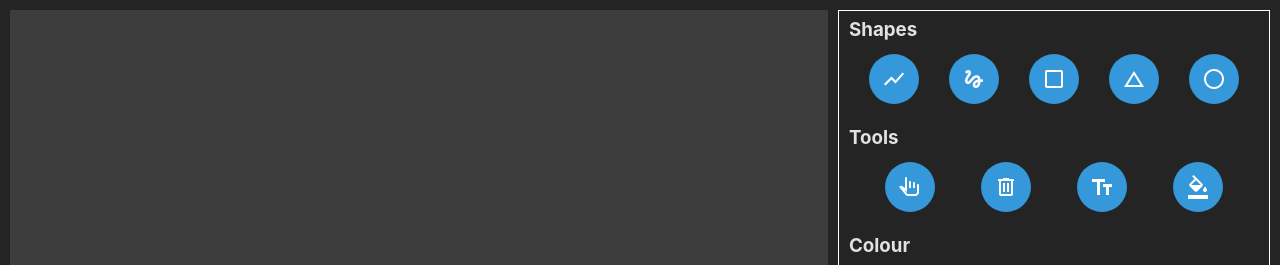
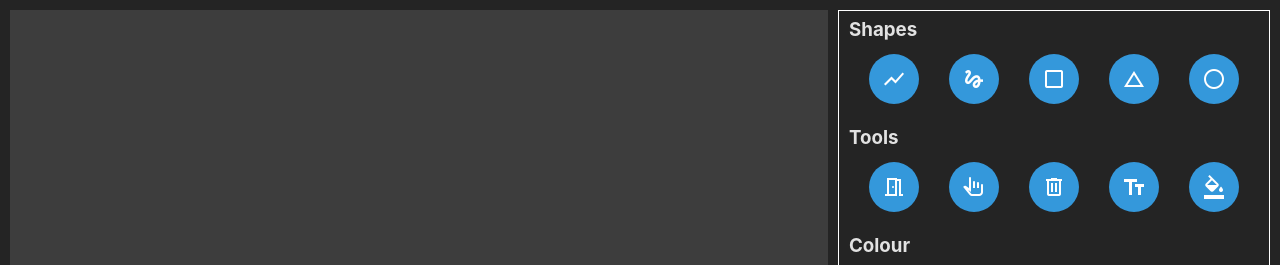
Before and after one commit to pjholt1234/room-planner, a React (Vite) app: page / in a window 1280 px wide. Shown: the top 265 px of the page. Built offline with nearby package versions, Linux system fonts and the light colour scheme; no server answers.

Commit message:
Add menu item for room tool

```diff
--- a/src/App.tsx
+++ b/src/App.tsx
@@ -16,6 +16,7 @@ import SavePlanModal from './components/SavePlanModal';
 import DeletePlanModal from './components/DeletePlanModal';
 import LineIcon from './components/icons/LineIcon';
 import CustomShapeIcon from './components/icons/CustomShapeIcon';
+import RoomIcon from './components/icons/RoomIcon';
 
 function App() {
     return (
@@ -42,6 +43,7 @@ function App() {
                 </ToolbarSection>
                 <ToolbarSection title={'Tools'}>
                     <div className="toolbar-row">
+                        <ToolButton eventName="room-tool" icon={<RoomIcon />} />
                         <ToolButton eventName="select" icon={<SelectIcon />} />
                         <ToolButton
                             eventName="delete-tool"
--- /dev/null
+++ b/src/components/icons/RoomIcon.tsx
@@ -0,0 +1,5 @@
+const roomIcon = () => {
+    return <span className="material-symbols-outlined">meeting_room</span>;
+};
+
+export default roomIcon;
```
